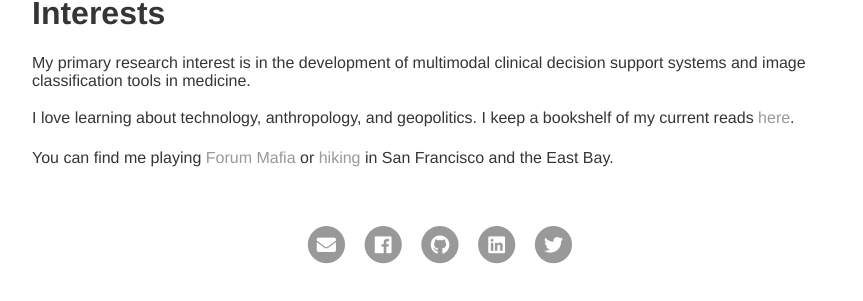
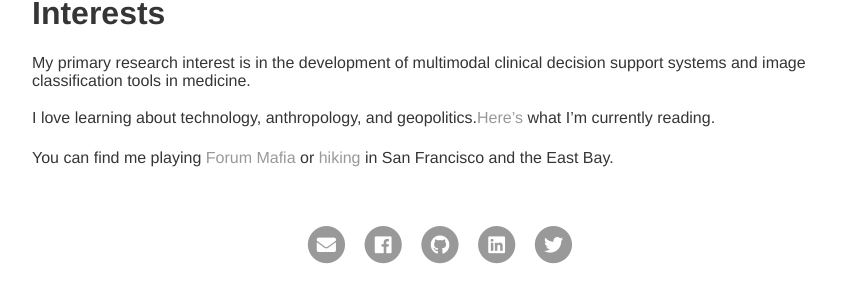
Before and after one commit to philipshih/philipshih.github.io, a Jekyll site: the page built from index.md, in a window 1280 px wide. Shown: the part 551-852 px from the top of the page, without its empty margins (208-1071 px from the left). Built offline with Jekyll 4.4.1, drawn with Linux system fonts in a browser that asks for light colours; our own code applies the rules of GitHub Pages for plain Markdown files.

Commit message:
Update index.md

```diff
--- a/index.md
+++ b/index.md
@@ -15,6 +15,6 @@ In the past, I was part of the [Klinman Group](http://www.cchem.berkeley.edu/juk
 # Interests
 My primary research interest is in the development of multimodal clinical decision support systems and image classification tools in medicine.
 
-I love learning about technology, anthropology, and geopolitics. I keep a bookshelf of my current reads [here](https://www.goodreads.com/user/show/108682054-philip-shih).
+I love learning about technology, anthropology, and geopolitics.[Here's](https://www.goodreads.com/user/show/108682054-philip-shih) what I'm currently reading.
 
 You can find me playing [Forum Mafia](https://www.sc2mafia.com/forum/) or [hiking](https://www.alltrails.com/members/philip-shih-2?ref=header) in San Francisco and the East Bay.
```
